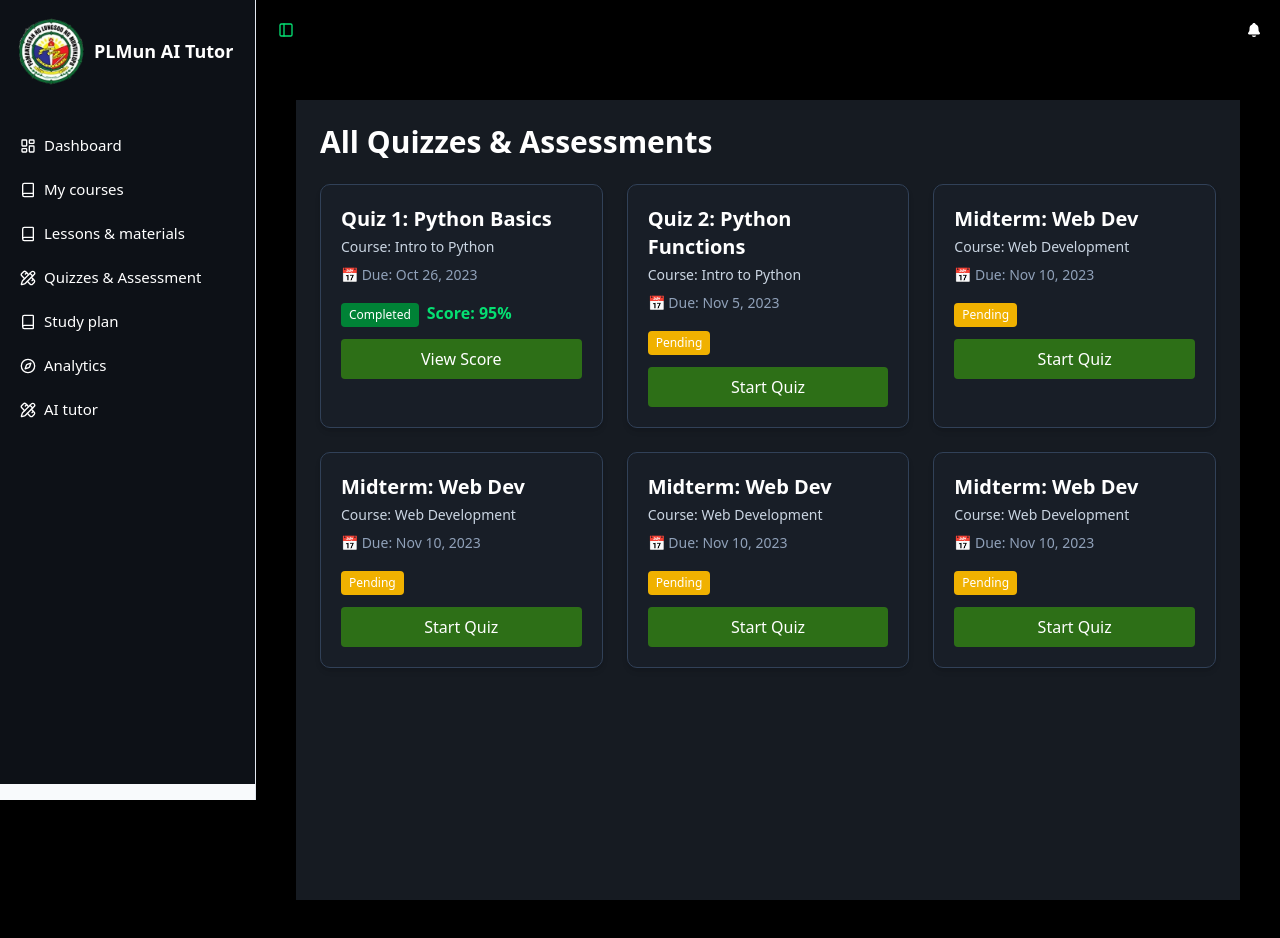
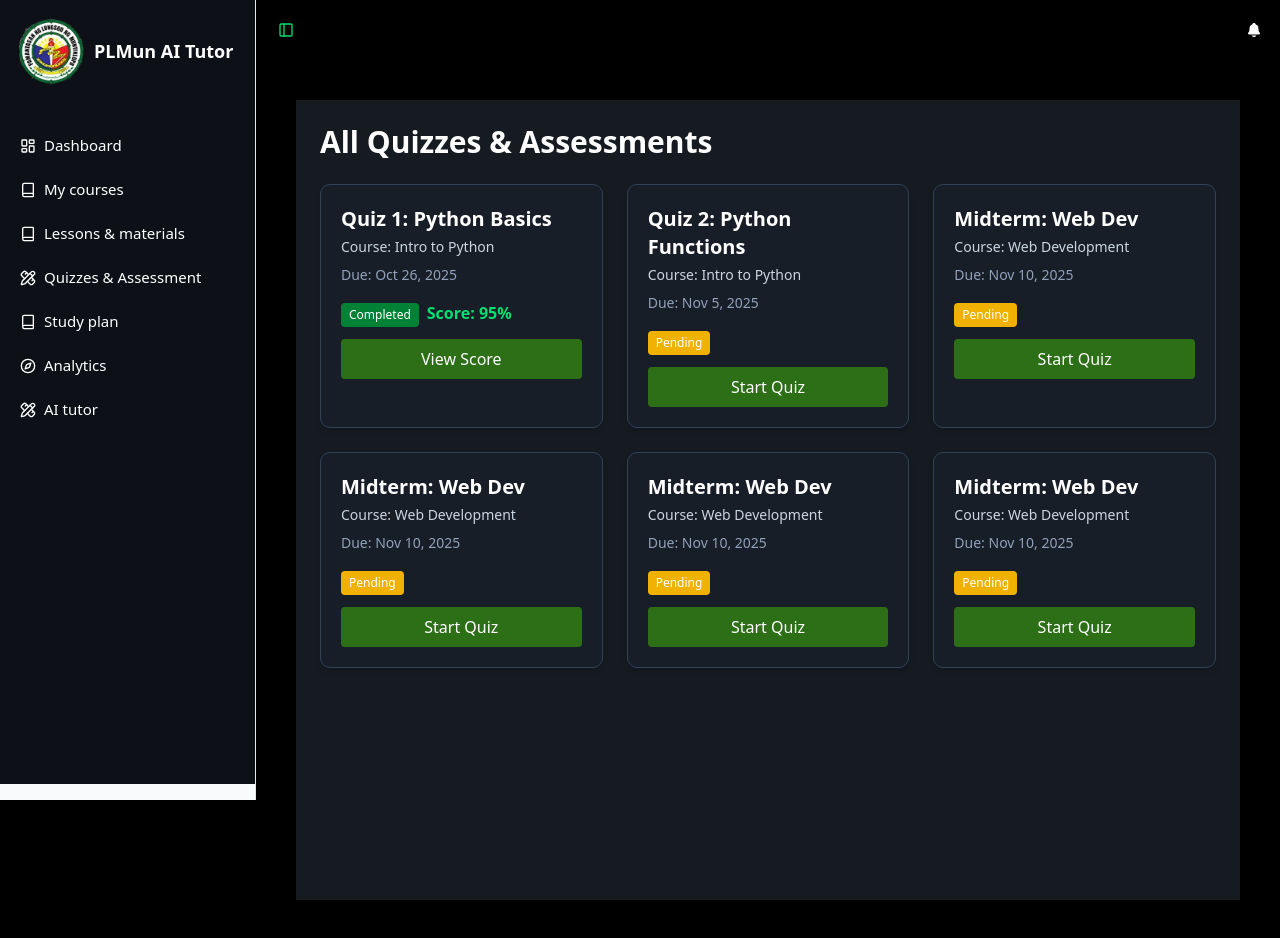
Before and after one commit to ravenprevendido/capstone-ai-tutor, a Next.js app: page /workspace/quizzes-assessment in a window 1280 px wide. Built offline with nearby package versions, Linux system fonts and the light colour scheme; no server answers.

Commit message:
version101

```diff
--- a/app/layout.js
+++ b/app/layout.js
@@ -37,7 +37,7 @@ export default function RootLayout({ children }) {
 
       <html lang="en">
         <body
-         className="overflow-x-hidden"
+         className="overflow-x-hidden  w-full bg-black"
         >
 
          <Provider>{children}</Provider>
--- a/app/workspace/_components/AppHeader.jsx
+++ b/app/workspace/_components/AppHeader.jsx
@@ -19,7 +19,6 @@ function AppHeader () {
             document.removeEventListener("mousedown", handleClickOutside )
         }
     }, [])
-
     return (
         <div className='p-4 flex justify-between items-center shadow-sm'>
             <SidebarTrigger className='text-green-400'/>
@@ -28,7 +27,6 @@ function AppHeader () {
             <div onClick={() => setShowNotif(!showNotif)}>
             <IoNotifications className='text-white hover:text-green-500 md:w-[20px]' />
             </div>
-
             {/* show notif modal */}
             {showNotif && (
                 <div className='absolute right-15 top-10  text-white bg-[#161B22] rounded-xl shadow-lg w-54 p-3 z-50 border border-gray-700 animate-collapsible-down'>
--- a/app/workspace/_components/AppSidebar.jsx
+++ b/app/workspace/_components/AppSidebar.jsx
@@ -64,19 +64,15 @@ const SideBarOptions=[
   }
 ]
 
-
 function AppSidebar() {
 
-  const {toggle, isOpen} = useSidebar();
-
-
-  const handleMenu = () => {
-    if(window.innerWidth < 768 && isOpen) {
-      setShowMobile(true);
+  const {toggle} = useSidebar();
+  const path = usePathname();
+   const handleLinkClick = () => {
+    if (window.innerWidth < 768) {
+      toggle();
     }
-  }
-
-  const path=usePathname();
+  };
 
   return (
     <Sidebar>
@@ -94,19 +90,15 @@ function AppSidebar() {
           </span>
         </div>
       </SidebarHeader>
-
       <SidebarContent className="bg-[#0D1117]">
-
         <SidebarGroup>
         </SidebarGroup>
-
-
             <SidebarGroupContent>
               <SidebarMenu >
                 {SideBarOptions.map((item, index) => (
                   <SidebarMenuItem key={index}>
                       <SidebarMenuButton  asChild  className={'p-5'} >
-                          <Link  href={item.path} className={`text-[15px] text-white
+                          <Link  href={item.path} onClick={handleLinkClick} className={`text-[15px] text-white
                           ${path.includes(item.path)&&'text-primary '}`}>
                             <item.icon className='h-7 w-7' />
                             <span>{item.title}</span>
--- a/app/workspace/provider.jsx
+++ b/app/workspace/provider.jsx
@@ -1,12 +1,14 @@
 import { SidebarProvider, SidebarTrigger } from '@/components/ui/sidebar'
-import React from 'react'
+import React, { useState } from 'react'
 import AppSidebar from './_components/AppSidebar'
 import AppHeader from './_components/AppHeader'
 
 function WorkspaceProvider({  children }) {
+
   return (
+
     <SidebarProvider>
-      <AppSidebar/>
+      <AppSidebar />
     <div className='w-full'>
       <AppHeader/>
         <main className='flex-1'></main>
--- a/app/workspace/quizzes-assessment/page.jsx
+++ b/app/workspace/quizzes-assessment/page.jsx
@@ -5,7 +5,7 @@ const quizzes = [
   {
     title: 'Quiz 1: Python Basics',
     course: 'Intro to Python',
-    due: 'Oct 26, 2023',
+    due: 'Oct 26, 2025',
     status: 'Completed',
     score: '95%',
     actionText: 'View Score',
@@ -15,7 +15,7 @@ const quizzes = [
   {
     title: 'Quiz 2: Python Functions',
     course: 'Intro to Python',
-    due: 'Nov 5, 2023',
+    due: 'Nov 5, 2025',
     status: 'Pending',
     score: null,
     actionText: 'Start Quiz',
@@ -25,7 +25,7 @@ const quizzes = [
   {
     title: 'Midterm: Web Dev',
     course: 'Web Development',
-    due: 'Nov 10, 2023',
+    due: 'Nov 10, 2025',
     status: 'Pending',
     score: null,
     actionText: 'Start Quiz',
@@ -35,7 +35,7 @@ const quizzes = [
    {
     title: 'Midterm: Web Dev',
     course: 'Web Development',
-    due: 'Nov 10, 2023',
+    due: 'Nov 10, 2025',
     status: 'Pending',
     score: null,
     actionText: 'Start Quiz',
@@ -45,7 +45,7 @@ const quizzes = [
    {
     title: 'Midterm: Web Dev',
     course: 'Web Development',
-    due: 'Nov 10, 2023',
+    due: 'Nov 10, 2025',
     status: 'Pending',
     score: null,
     actionText: 'Start Quiz',
@@ -55,7 +55,7 @@ const quizzes = [
    {
     title: 'Midterm: Web Dev',
     course: 'Web Development',
-    due: 'Nov 10, 2023',
+    due: 'Nov 10, 2025',
     status: 'Pending',
     score: null,
     actionText: 'Start Quiz',
@@ -74,7 +74,7 @@ const QuizzessAssessment = () => {
           <div key={index} className="bg-[#181e27] rounded-lg p-5 shadow-md border border-slate-700">
             <h2 className="text-xl font-semibold mb-1">{quiz.title}</h2>
             <p className="text-sm text-slate-300 mb-2">Course: {quiz.course}</p>
-            <p className="text-sm text-slate-400 mb-4">📅 Due: {quiz.due}</p>
+            <p className="text-sm text-slate-400 mb-4">Due: {quiz.due}</p>
 
             {quiz.status === 'Completed' ? (
               <div className="mb-3">
@@ -97,4 +97,6 @@ const QuizzessAssessment = () => {
   );
 };
 
+
+
 export default QuizzessAssessment;
```
